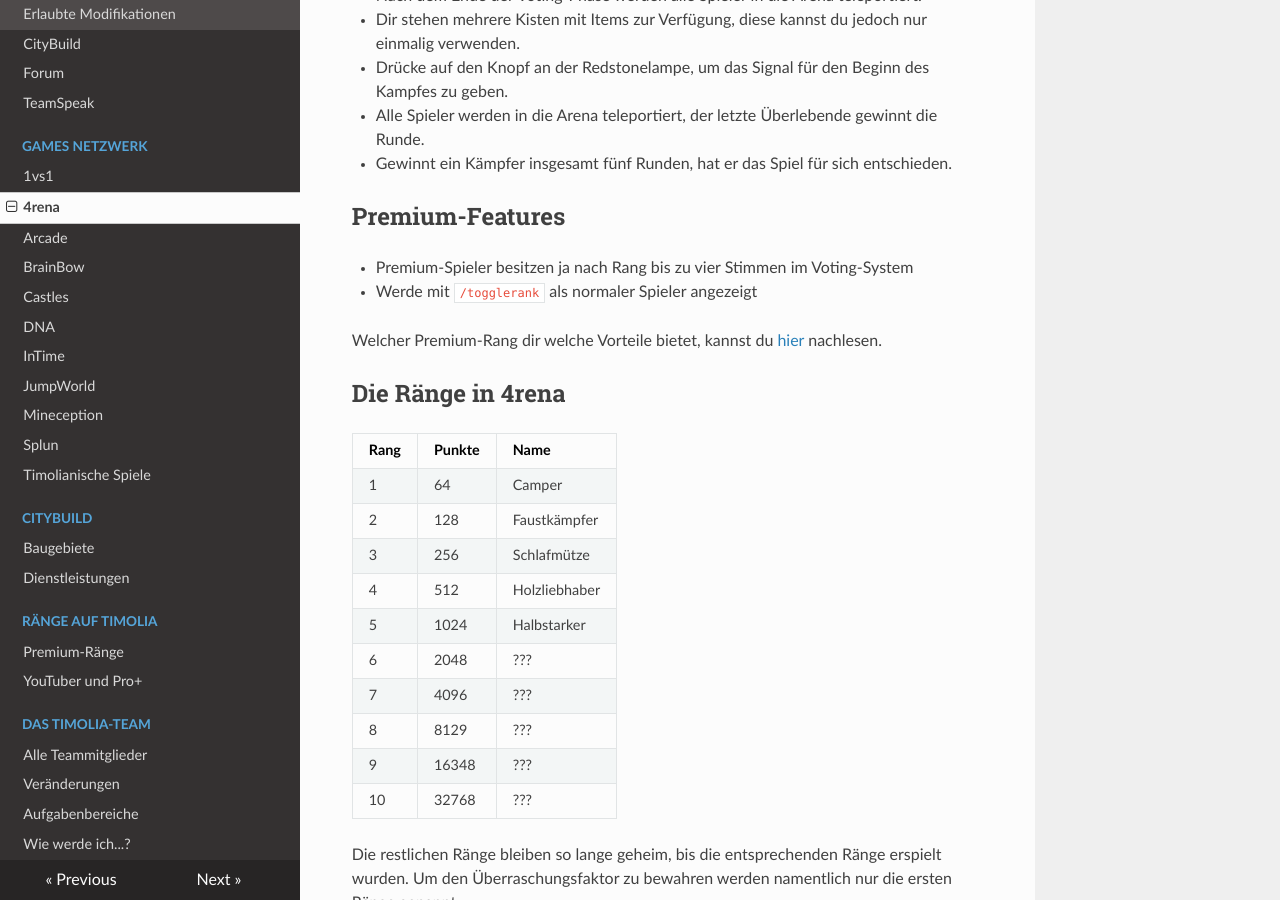
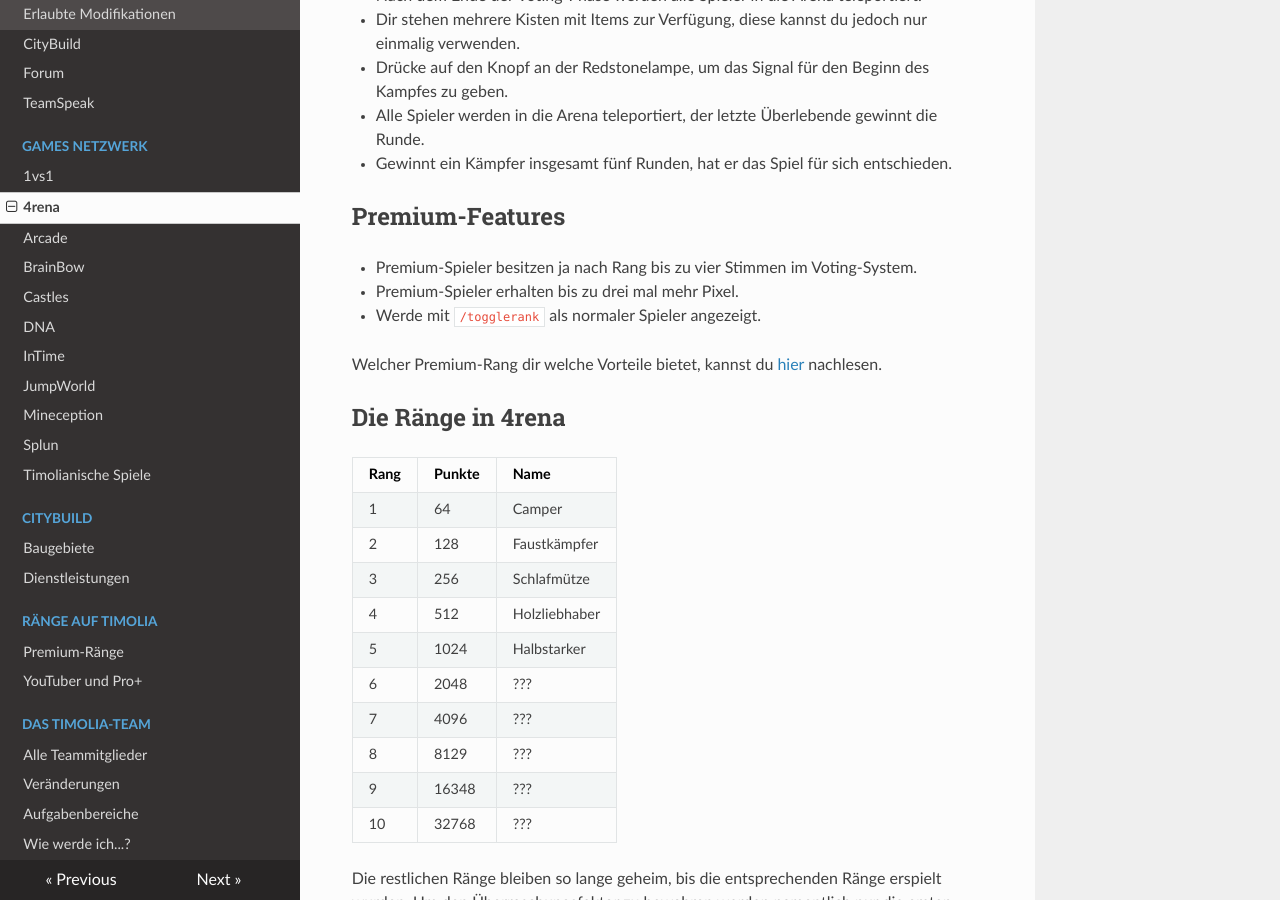
Before and after one commit to TimoliaDE/HowTo, an MkDocs documentation site: the page built from docs/games/4rena.md, in a window 1280 px wide and 900 px high, scrolled down 858 px. Built offline with MkDocs 1.6.1, drawn with Linux system fonts in a browser that asks for light colours; nearby versions of some CDN libraries; old or Windows-style settings are respelled for this version of MkDocs.

Commit message:
Update 4rena.md

```diff
--- a/docs/games/4rena.md
+++ b/docs/games/4rena.md
@@ -18,8 +18,9 @@ Equipment dir zur Verfügung steht, bedenke aber: Die Items können nur einmalig
 - Gewinnt ein Kämpfer insgesamt fünf Runden, hat er das Spiel für sich entschieden.
 
 ## Premium-Features
-- Premium-Spieler besitzen ja nach Rang bis zu vier Stimmen im Voting-System
-- Werde mit `/togglerank` als normaler Spieler angezeigt
+- Premium-Spieler besitzen ja nach Rang bis zu vier Stimmen im Voting-System.
+- Premium-Spieler erhalten bis zu drei mal mehr Pixel.
+- Werde mit `/togglerank` als normaler Spieler angezeigt.
 
 Welcher Premium-Rang dir welche Vorteile bietet, kannst du [hier](/ranks/premium/) nachlesen.
 
```
